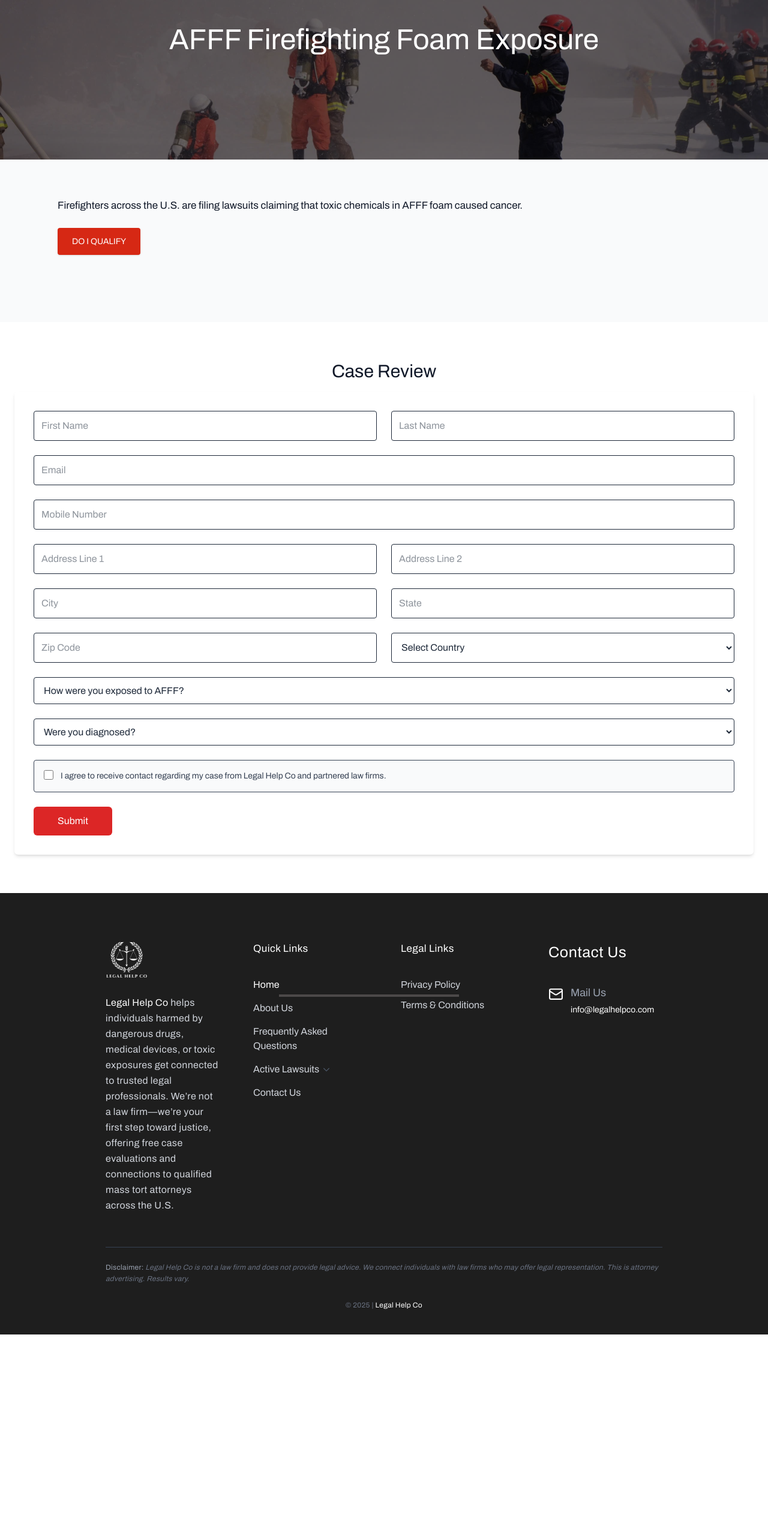
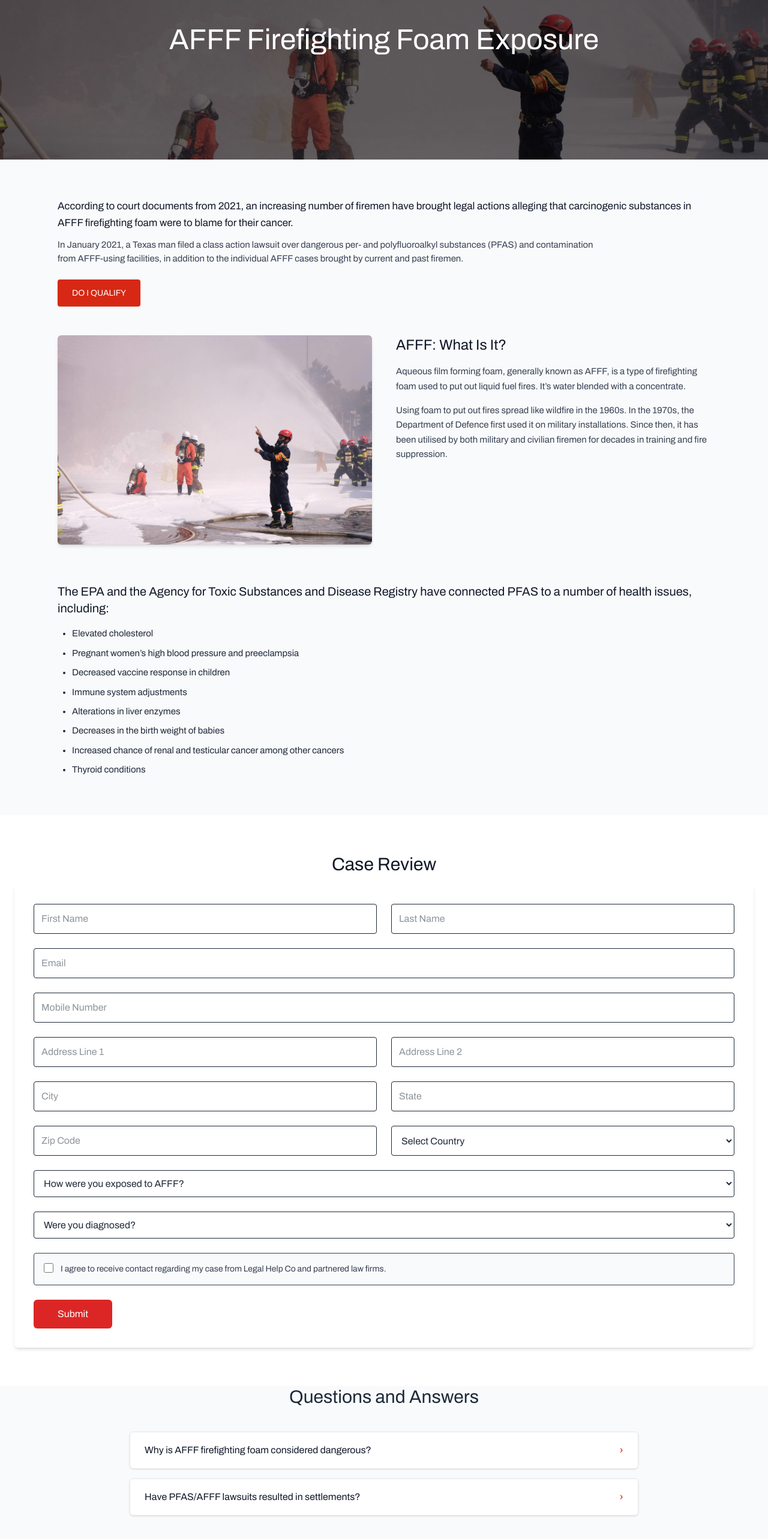
Before and after one commit to abhisj2207-m/legalHelp, a Next.js app: page /casestudy/aFFFFirefightingCaseReview in a window 1280 px wide. Shown: the part 214-2780 px from the top of the page at 60% size. Before the commit the page ends 2439 px from the top, so only its background shows below. Built offline with nearby package versions, Linux system fonts and the light colour scheme.

Commit message:
added missing content to affff

```diff
--- a/src/Component/AboutUsPage.tsx
+++ b/src/Component/AboutUsPage.tsx
@@ -231,7 +231,7 @@ export default function AboutUs() {
                 <i className="far fa-envelope text-red-600 text-xl"></i>
                 <div>
                   <h6 className="font-semibold">Email</h6>
-                  <p>support@findthefirm.com</p>
+                  <p>support@legalhelpco.com</p>
                 </div>
               </div>
               <div className="flex items-center space-x-3">
--- a/src/app/casestudy/aFFFFirefightingCaseReview/page.tsx
+++ b/src/app/casestudy/aFFFFirefightingCaseReview/page.tsx
@@ -46,18 +46,85 @@ export default function CaseStudy1() {
       </div>
 
       {/* ===== Content Section ===== */}
+      {/* ===== Content Section ===== */}
 <section className="max-w-6xl mx-auto px-4 sm:px-6 md:px-8 py-12 md:py-16 text-gray-900">
+
+{/* Top Statement */}
 <div className="text-center md:text-left mb-12">
-          <p className="font-semibold text-[16px] md:text-[17px]">
-            Firefighters across the U.S. are filing lawsuits claiming that toxic chemicals in AFFF foam caused cancer.
+  <p className="font-semibold text-[16px] md:text-[17px] leading-relaxed text-gray-900">
+    According to court documents from 2021, an increasing number of firemen have brought legal actions
+    alleging that carcinogenic substances in AFFF firefighting foam were to blame for their cancer.
   </p>
+
+  <p className="text-[15px] text-gray-700 mt-3 max-w-4xl mx-auto md:mx-0">
+    In January 2021, a Texas man filed a class action lawsuit over dangerous per- and polyfluoroalkyl
+    substances (PFAS) and contamination from AFFF-using facilities, in addition to the individual AFFF
+    cases brought by current and past firemen.
+  </p>
+
   <div className="mt-6 flex justify-center md:justify-start">
-            <button className="bg-[#d62814] hover:bg-[#b91c0c] text-white font-semibold text-[14px] px-6 py-3 rounded shadow">
+    <button className="bg-[#d62814] hover:bg-[#b91c0c] text-white font-semibold text-[14px] px-6 py-3 rounded shadow transition-all">
       DO I QUALIFY
     </button>
   </div>
 </div>
+
+{/* Image + Content */}
+<div className="grid md:grid-cols-2 gap-10 items-start mt-10">
+  {/* LEFT IMAGE */}
+  <div>
+    <Image
+      src="/foam.jpg"
+      alt="Firefighting Foam"
+      width={800}
+      height={600}
+      className="rounded-md shadow-md w-full object-cover"
+    />
+  </div>
+
+  {/* RIGHT CONTENT */}
+  <div>
+    <h2 className="text-xl md:text-2xl font-semibold mb-4 text-gray-900">
+      AFFF: What Is It?
+    </h2>
+
+    <p className="text-gray-700 mb-4 leading-relaxed text-[15px]">
+      Aqueous film forming foam, generally known as AFFF, is a type of firefighting foam used to put out
+      liquid fuel fires. It’s water blended with a concentrate.
+    </p>
+
+    <p className="text-gray-700 leading-relaxed text-[15px]">
+      Using foam to put out fires spread like wildfire in the 1960s. In the 1970s, the Department of
+      Defence first used it on military installations. Since then, it has been utilised by both military
+      and civilian firemen for decades in training and fire suppression.
+    </p>
+  </div>
+</div>
+
+{/* Health Issues */}
+<div className="mt-16">
+  <h3 className="text-lg md:text-xl font-semibold mb-4 text-gray-900">
+    The EPA and the Agency for Toxic Substances and Disease Registry have connected PFAS to a number of
+    health issues, including:
+  </h3>
+
+  <ul className="list-disc pl-6 space-y-2 text-gray-800 text-[15px] leading-relaxed">
+    <li>Elevated cholesterol</li>
+    <li>Pregnant women’s high blood pressure and preeclampsia</li>
+    <li>Decreased vaccine response in children</li>
+    <li>Immune system adjustments</li>
+    <li>Alterations in liver enzymes</li>
+    <li>Decreases in the birth weight of babies</li>
+    <li>Increased chance of renal and testicular cancer among other cancers</li>
+    <li>Thyroid conditions</li>
+  </ul>
+</div>
+
 </section>
+
+
+
+
 
       {/* ===== Case Review Form ===== */}
       <section className="bg-white py-12 md:py-16" id="review-form">
@@ -203,6 +270,61 @@ export default function CaseStudy1() {
           </form>
         </div>
       </section>
+      {/* ===== FAQ Section ===== */}
+<section className="max-w-4xl mx-auto px-4 sm:px-6 pb-16">
+  <h2 className="text-2xl md:text-3xl font-bold text-center mb-10">
+    Questions and Answers
+  </h2>
+
+  <div className="space-y-4">
+    {faqs.map((faq, index) => (
+      <div
+        key={index}
+        className={`border border-gray-200 rounded-md overflow-hidden shadow-sm transition-all duration-300 ${
+          openIndex === index ? "shadow-md" : ""
+        }`}
+      >
+        {/* Accordion Button */}
+        <button
+          onClick={() => setOpenIndex(openIndex === index ? null : index)}
+          className={`w-full text-left px-5 sm:px-6 py-4 flex justify-between items-center font-semibold transition-all ${
+            openIndex === index
+              ? "bg-[#d62814] text-white"
+              : "bg-white text-gray-900 hover:bg-gray-50"
+          }`}
+        >
+          {faq.question}
+
+          <motion.span
+            animate={{ rotate: openIndex === index ? 90 : 0 }}
+            transition={{ duration: 0.3 }}
+            className={`text-lg font-bold ${
+              openIndex === index ? "text-white" : "text-[#d62814]"
+            }`}
+          >
+            ›
+          </motion.span>
+        </button>
+
+        {/* Accordion Content */}
+        <AnimatePresence>
+          {openIndex === index && (
+            <motion.div
+              initial={{ height: 0, opacity: 0 }}
+              animate={{ height: "auto", opacity: 1 }}
+              exit={{ height: 0, opacity: 0 }}
+              transition={{ duration: 0.4, ease: "easeInOut" }}
+              className="bg-gray-50 px-5 sm:px-6 py-4 text-gray-700 text-[15px] space-y-3 leading-relaxed"
+            >
+              <div dangerouslySetInnerHTML={{ __html: faq.answer }} />
+            </motion.div>
+          )}
+        </AnimatePresence>
+      </div>
+    ))}
+  </div>
+</section>
+
     </section>
   );
 }
```
Lines whose indentation alone changed are shown as unchanged.
